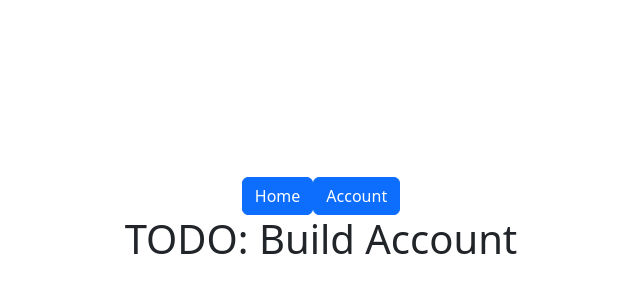
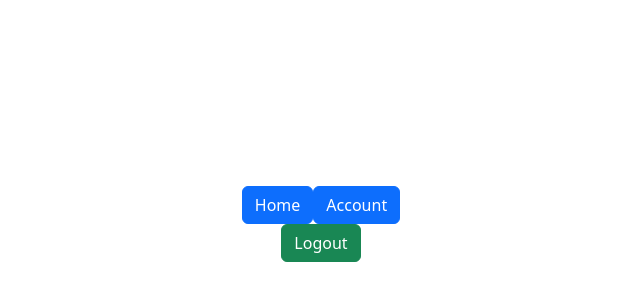
Before and after one commit to buqhek/movie-recommender-app, a React app in the folder frontend/: page /#/account in a window 1280 px wide. Shown: the part 176-476 px from the top of the page, without its empty margins (319-959 px from the left). Built offline with nearby package versions, Linux system fonts and the light colour scheme; the HTML template or start-up script is replaced by a standard one.

Commit message:
added logout button to /accout, but not working properly

```diff
--- a/frontend/src/pages/Account.tsx
+++ b/frontend/src/pages/Account.tsx
@@ -1,6 +1,36 @@
+import type { FormEvent } from "react";
+import { useState } from "react";
+import { useNavigate } from "react-router-dom";
+
 function Account() {
-  return <h1>TODO: Build Account</h1>;
+  const [loading, setLoading] = useState(false);
+  const [error, setError] = useState("");
+  const navigate = useNavigate();
 
+  const handleLogout = async (
+    event: FormEvent<HTMLFormElement>
+  ): Promise<void> => {
+    event.preventDefault();
+    setLoading(true);
+
+    try {
+      const response = await fetch("asdf", {
+        method: "POST",
+        headers: { "Content-Type": "application/json" },
+        credentials: "include",
+      });
+
+      if (response.status == 200) {
+        navigate("/");
+      } else {
+        setError("Error: Authentiation required");
+      }
+    } catch (err) {
+      console.log("Error:", { err });
+    } finally {
+      setLoading(false);
+    }
+  };
   // TODO: Allow for username change,
   //       account deletion, and movie
   //       rating updating
@@ -11,6 +41,25 @@ function Account() {
   //       movie appear as a rating from 0-5 with 0.5
   //       increments. This can be in star format, or
   //       something for user implementation.
+  return (
+    <form
+      onSubmit={(e) => {
+        handleLogout(e);
+      }}
+    >
+      <div>
+        <button
+          type="submit"
+          color="success"
+          className="btn btn-success"
+          disabled={loading}
+        >
+          Logout
+        </button>
+        {error && <p className="button-error-text">{error}</p>}
+      </div>
+    </form>
+  );
 }
 
 export default Account;
```
